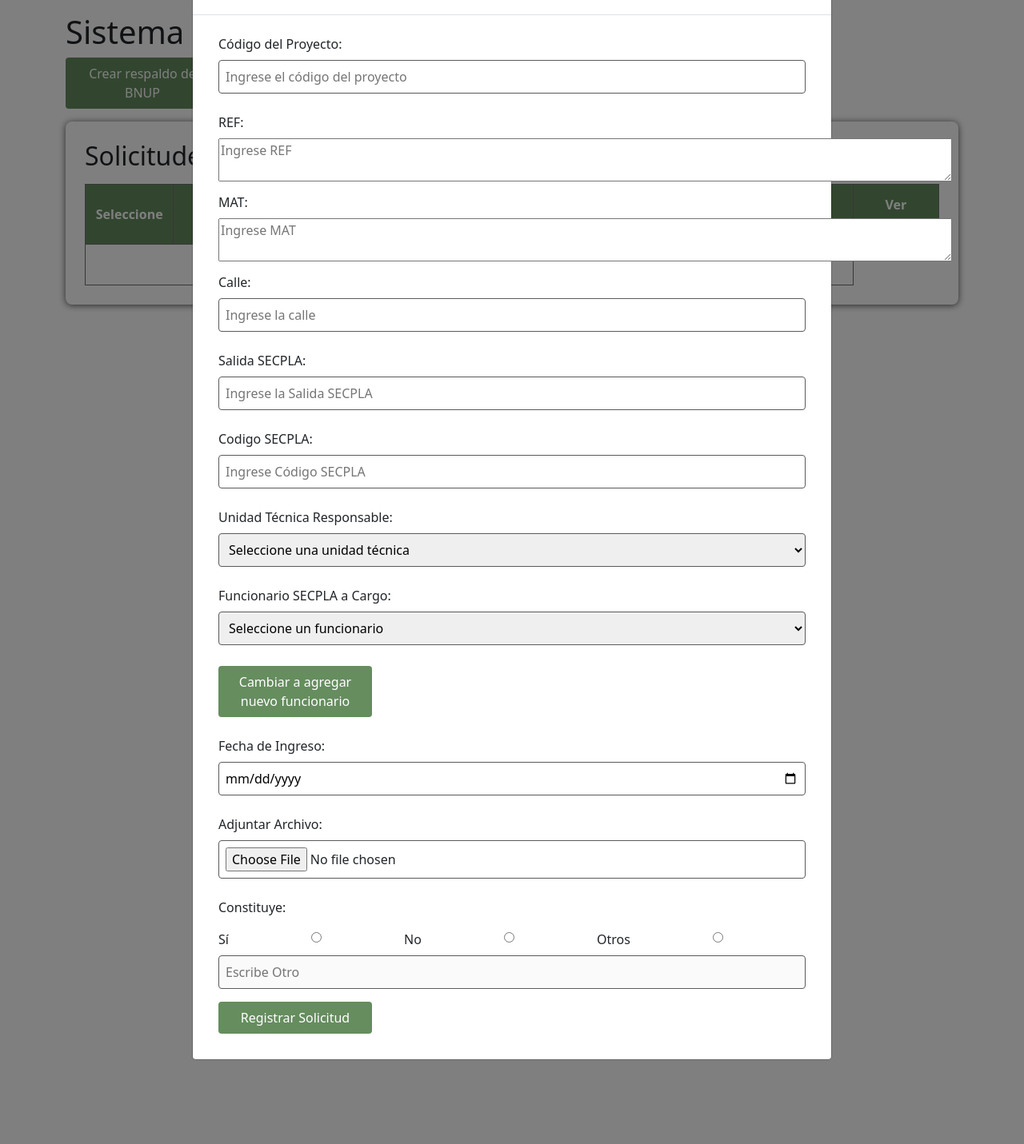
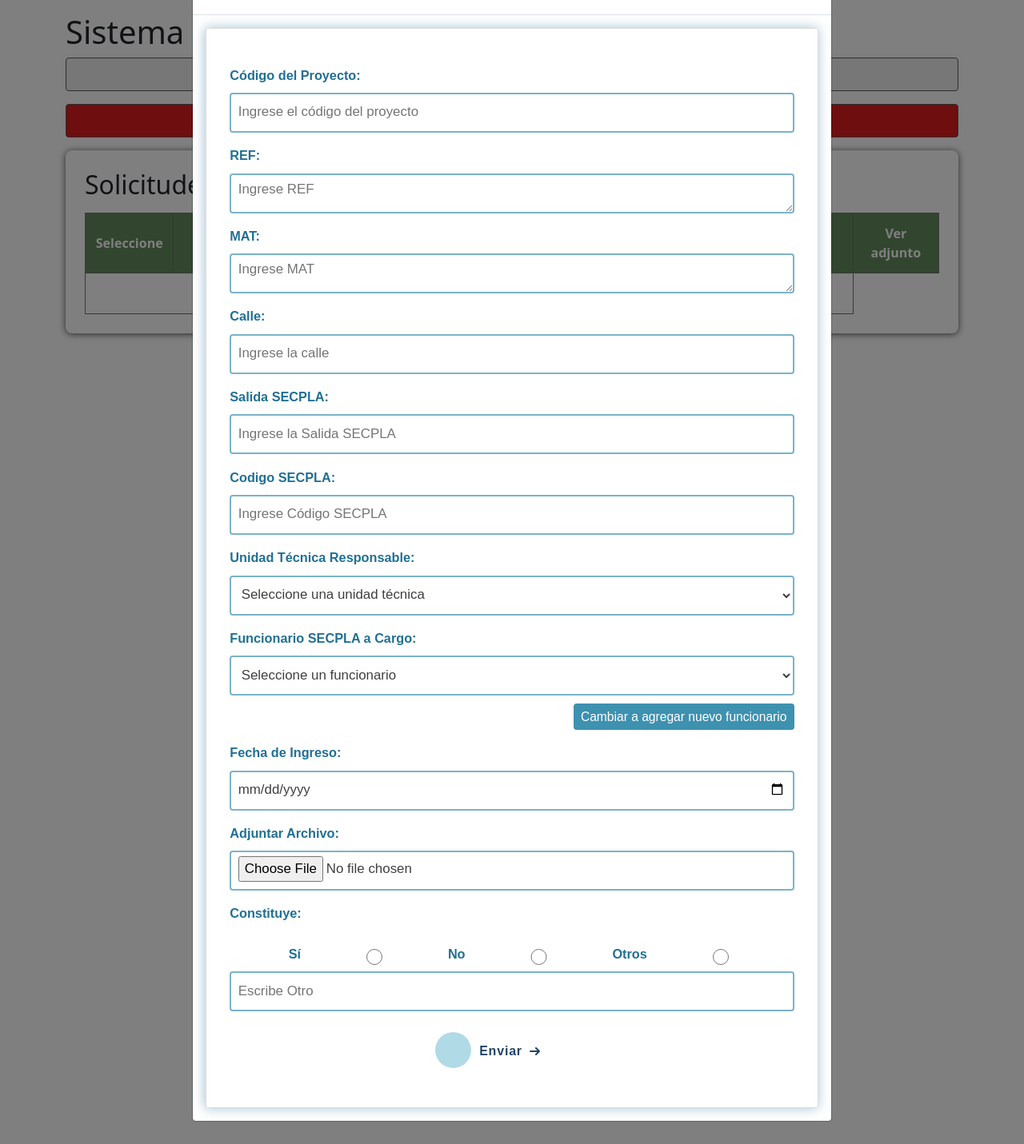
Before and after one commit to SofiaUSM/ProyectoSECPLA, a Django app: page /Forms/bnup/ in a window 1280 px wide, after a click on "Crear respaldo de BNUP". Shown: the part 73-1504 px from the top of the page at 80% size. Run offline with Django 3.2, Linux system fonts and the light colour scheme; the visitor is signed in with stand-in values (Sample User, id 1); data that the repository does not hold is empty; some libraries are stand-ins or nearby versions.

Commit message:
estilo del form bnup

```diff
--- a/Formulario/templates/Bnup.html
+++ b/Formulario/templates/Bnup.html
@@ -16,7 +16,7 @@
 
     <h1>Sistema de Ingresos de BNUP (Sujeto a Cambios)</h1>
     <a style="text-decoration: none;" href="#" data-bs-toggle="modal" data-bs-target="#dynamicEmailModal" data-email-id="1">
-        <button> Crear respaldo de BNUP </button>
+        <button class="btn1"> Crear respaldo de BNUP </button>
     </a>
 
     {% if request.user.is_authenticated %}
@@ -126,7 +126,8 @@
                             <button type="button" class="btn-close" data-bs-dismiss="modal" aria-label="Close"></button>
                         </div>
                         <div class="modal-body">
-                                <form id="dynamicEmailForm" method="POST" class="px-3" enctype="multipart/form-data" action="{% url 'bnup' %}">
+
+                                <form id="dynamicEmailForm" method="POST" class="form" enctype="multipart/form-data" action="{% url 'bnup' %}">
                                     {% csrf_token %}
                                     <label for="codigoProyecto">Código del Proyecto:</label>
                                     <input type="text" id="codigoProyecto" name="codigoProyecto" placeholder="Ingrese el código del proyecto" required>
@@ -175,10 +176,11 @@
                                     </div>
 
                                     <!-- Botón para alternar entre las opciones -->
-                                    <button type="button" id="toggleFuncionarioBtn" onclick="toggleFuncionarioMode()" style="margin-top: 10px;">
-                                        Cambiar a agregar nuevo funcionario
-                                    </button>
-
+                                    <div class="btn-container">
+                                        <button type="button" class="btn" id="toggleFuncionarioBtn" onclick="toggleFuncionarioMode()" style="margin-top: 10px;">
+                                            Cambiar a agregar nuevo funcionario
+                                        </button>
+                                    </div>
 
 
                                     <label for="fechaIngreso">Fecha de Ingreso:</label>
@@ -204,7 +206,13 @@
                                         <input type="text" id="Constituye_otro" name="Constituye_otro" placeholder="Escribe Otro" disabled>
                                     </div>
 
-                                    <button type="submit">Registrar Solicitud</button>
+                                    <button type="submit" class="cta">
+                                        <span>Enviar</span>
+                                        <svg width="15px" height="10px" viewBox="0 0 13 10">
+                                            <path d="M1,5 L11,5"></path>
+                                            <polyline points="8 1 12 5 8 9"></polyline>
+                                        </svg>
+                                    </button>
                                 </form>
                         </div>
                     </div>
--- a/static/css/bnup.css
+++ b/static/css/bnup.css
@@ -15,23 +15,16 @@ label {
     display: block;
     margin: 0.5rem 0;
 }
-input, select, button {
+
+button {
     width: 100%;
     padding: 0.5rem;
     margin-bottom: 1rem;
     border: 1px solid #5a5a5a;
     border-radius: 4px;
 }
-button {
-    background-color: rgb(101, 141, 94);
-    color: #ffffff;
-    border: none;
-    cursor: pointer;
-    width: 12rem;
-}
-button:hover {
-    background-color: rgb(66, 106, 59);
-}
+
+
 table {
     width: 100%;
     border-collapse: collapse;
@@ -49,7 +42,6 @@ th {
 .file-input {
     display: flex;
     align-items: center;
-    gap: 1rem;
 }
 .file-input input[type="file"] {
     flex-grow: 1;
@@ -205,3 +197,161 @@ button.eliminar:hover{
 button.button2:hover{
     background-color: rgb(28, 85, 13);
 }
+
+.form {
+  display: flex;
+  flex-direction: column;
+  width: 100%;
+  height: 100%;
+  background-color: #FFF;
+  margin: 0;
+  box-shadow: -1px 0px 15px 0px #21699369;
+  padding: 2.25em;
+  box-sizing: border-box;
+  border: solid 1px #DDD;
+  border-radius: 0.2em;
+  font-family: sans-serif;
+  font-size: 13px;
+
+}
+
+.form .Group {
+  margin-bottom: 2em;
+}
+
+.form label {
+  margin: 0 0 10px;
+  display: block;
+  font-size: 1.25em;
+  color: #217093;
+  font-weight: 600;
+  font-family: inherit;
+  margin-top: 1em;
+
+}
+
+.form input, textarea, select {
+  padding: 0.3em 0.5em 0.4em;
+  background-color: #ffffff;
+  border: solid 2px #3e91afaf;
+  border-radius: 4px;
+  box-sizing: border-box;
+  width: 100%;
+  height: 50px;
+  font-size: 1.3em;
+  color: #000000c0;
+  font-weight: 300;
+  transition: box-shadow 0.2s linear, border-color 0.25s ease-out;
+}
+
+
+.form input:focus, select:focus, textarea:focus {
+  border-color: #006b92; /* Mantén el borde original en focus */
+  outline: none; /* Elimina el contorno adicional del navegador */
+}
+
+.form .btn {
+  display: inline-block;
+  margin: 0;
+  padding: 0.3em 0.6em;
+  background-color: #3e91af;
+  border: none;
+  border-radius: 4px;
+  box-sizing: border-box;
+  box-shadow: none;
+  width: auto;
+  height: auto;
+  font-size: 1.2em;
+  color: #FFF;
+  transition: transform 0.1s ease-in-out, background-color 0.2s ease-out;
+}
+
+.form .btn:hover {
+  cursor: pointer;
+  background-color: #217093;
+}
+
+.form .btn:active {
+  transform: scale(0.6);
+}
+
+.form .btn-container {
+  text-align: right;
+  width: 100%; /* Asegurar que el contenedor ocupe todo el ancho */
+}
+
+input[type="radio"] {
+  width: 1.2em; /* Ajusta el tamaño del radio button */
+  height: 1.2em; /* Ajusta el tamaño del radio button */
+  margin: 0.5em; /* Espaciado alrededor de los círculos */
+}
+
+
+/* REGISTRAR SOLICITUD BUTTON
+
+/* From Uiverse.io by alexmaracinaru */
+.form .cta {
+
+  position: relative;
+  margin-top: 2em;
+  margin-left: auto;
+  margin-right: auto;
+  padding: 12px 12px;
+  transition: all 0.2s ease;
+  border: none;
+  background: none;
+  cursor: pointer;
+  width: 12rem;
+  height: auto;
+  display: flex;
+  justify-content: center;
+  align-items: center;
+  gap: 1em;
+
+}
+
+.form .cta:before {
+  content: "";
+  position: absolute;
+  top: 0;
+  left: 0;
+  display: block;
+  border-radius: 50px;
+  background: #b1dae7;
+  width: 45px;
+  height: 45px;
+  transition: all 0.3s ease;
+}
+
+.form .cta span {
+  position: relative;
+  font-size: 16px;
+  font-weight: 600;
+  letter-spacing: 0.05em;
+  color: #234567;
+}
+
+.form .cta svg {
+  position: relative;
+  top: 0;
+  fill: none;
+  stroke-linecap: round;
+  stroke-linejoin: round;
+  stroke: #234567;
+  stroke-width: 2;
+  transform: translateX(-5px);
+  transition: all 0.3s ease;
+}
+
+.form .cta:hover:before {
+  width: 100%;
+  background: #b1dae7;
+}
+
+.form .cta:hover svg {
+  transform: translateX(0);
+}
+
+.form .cta:active {
+  transform: scale(0.95);
+}
```
